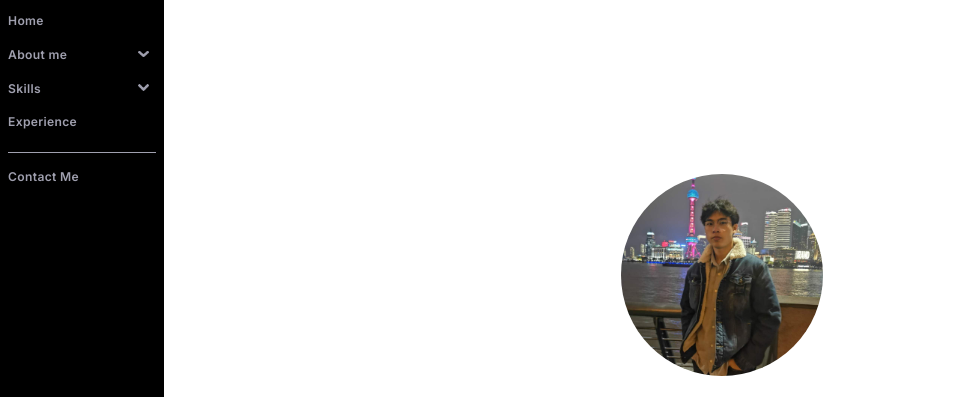
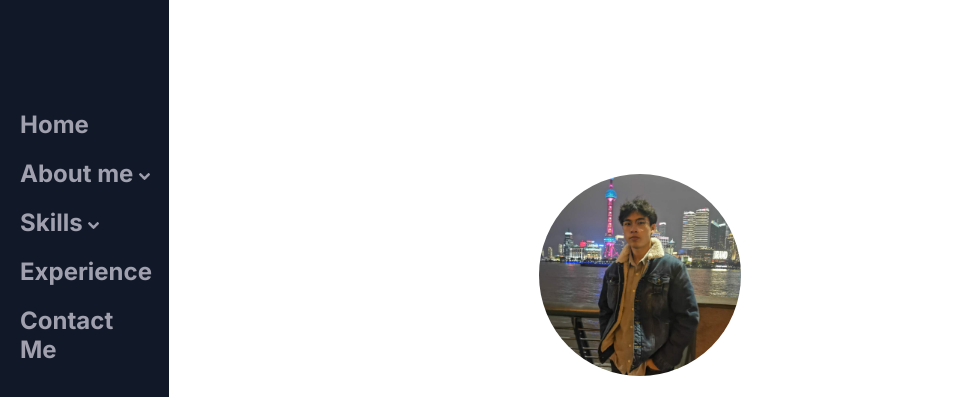
Before and after one commit to Dollar0712/Personal-Web, a plain HTML site: page index.html in a window 1280 px wide. Shown: the top 397 px of the page, without its empty margins (0-974 px from the left). Drawn offline with Linux system fonts and the light colour scheme.

Commit message:
work on menu bar

```diff
--- a/css/index.css
+++ b/css/index.css
@@ -8,11 +8,12 @@
     display: flex;
     background-color: #FFFFFF;
     min-height: 100vh;
+    flex-direction: row;
 }
 
 :root {
     --color-bg: #111827;
-    --color-menu-bg: #000;
+    --color-menu-bg: #111827;
     --font-color-mi: #A0A0AF;
     --font-color-mi-hover: #6DB1FF;
     --color-bg-mi-hover: #111827;
@@ -21,52 +22,38 @@
     --color-line-bg: #A0A0AF;
 }
 
-.skill {
-    flex-grow: 1;
-    justify-content: center;
-    align-items: center;
+.menu-box {
+    flex-direction: column;
+    font-size: 24px;
+    font-weight: 700;
+    position: fixed;
+    width: 13.229vw;
+    height: 100vh;
+    background-color: var(--color-menu-bg);
+    color: var(--font-color-mi);
 }
 
-.contact-me {
-    flex-grow: 1;
-    justify-content: center;
-    align-items: center;
-}
-
-.menu-box {
-    flex-direction: row;
-    letter-spacing: 0.026vw;
-    font-weight: 600;
-    position: relative;
-    width: fit-content;
-    min-height: 100vh;
-    padding: 0.315vw 0.631vw;
-    box-sizing: border-box;
-    background-color: var(--color-menu-bg);
+.menu-box .menu {
+    width: 90%;
 }
 
 .menu-box input[type='checkbox'] {
     display: none;
 }
 
-.menu-box>label {
-    position: absolute;
+.menu-box .label {
+    position: relative;
     top: 48%;
     right: 0;
-    transform: translateX(50%);
-    width: 1.051vw;
-    height: 1.051vw;
-    border-radius: 1.051vw;
-    box-shadow: 0vw 0vw 0.21vw 0vw #000;
-    background-color: var(--color-menu-bg);
-    color: var(--font-color-mi);
+
     display: flex;
+    flex-direction: row;
     justify-content: center;
     align-items: center;
-    overflow: hidden;
+
 }
 
-.menu-box>label>i {
+.menu-box .label i {
     font-weight: 900;
     text-indent: -0.158vw;
     font-size: 1.051vw;
@@ -74,34 +61,35 @@
     transform: rotate(0deg);
 }
 
-.menu-box>label:hover {
+.menu-box label:hover {
     box-shadow: 0vw 0vw 0.105vw 0vw #000;
     color: var(--font-color-mi-hover);
 }
 
-.menu {
-    font-size: 0.946vw;
-    width: 11.561vw;
-    min-height: 100%;
-    cursor: pointer;
-    overflow: hidden;
-    transition: width var(--transition-menu-time);
-    color: var(--font-color-mi);
+.menu-item {
+    display: flex;
+    flex-direction: column;
+    width: 100%;
+    justify-content: center;
+    padding-top: 10px;
+    padding-bottom: 10px;
+
 }
 
-.menu-title {
-    text-align: center;
-    margin-bottom: 0.525vw;
+.menu-item:first-child {
+    margin-top: 100px;
 }
 
-.menu-item>label{
+.menu-item label{
+    margin-left: 20px;
+    /* display: flex;
+    flex-direction: row;
     position: relative;
     width: 100%;
     height: 2.627vw;
-    border-radius: var(--border-radius-mi);
-    display: flex;
+
     align-items: center;
-    cursor: pointer;
+    cursor: pointer; */
 }
 
 .menu-item>label:hover {
@@ -124,7 +112,7 @@
     transform: rotate(180deg);
 }
 
-.menu-content {
+.menu-item-content {
     height: 0;
     overflow: hidden;
     transition: height var(--transition-menu-time);
@@ -133,14 +121,14 @@
     background-color: var(--color-menu-bg);
 }
 
-.menu-item>input#menu-item2:checked~.menu-content {
+.menu-item>input#menu-item2:checked~.menu-item-content {
     height: calc(2 * 2.102vw);
 }
 
-.menu-item>input#menu-item3:checked~.menu-content {
+.menu-item>input#menu-item3:checked~.menu-item-content {
     height: calc(5 * 2.102vw);
 }
-.menu-content>span {
+.menu-item-content>span {
     width: 100%;
     text-indent: 1.051vw;
     line-height: 2.102vw;
@@ -148,14 +136,7 @@
     font-size: small;
 }
 
-.menu-content>span:hover {
+.menu-item-content>span:hover {
     background-color: var(--color-bg-mi-hover);
     color: var(--font-color-mi-hover);
 }
-
-.set-line {
-    margin: 1.051vw 0 0.525vw 0;
-    width: 100%;
-    height: 0.105vw;
-    background-color: var(--color-line-bg);
-}
--- a/index.html
+++ b/index.html
@@ -17,12 +17,13 @@
 <body>
     <div class="content">
         <div class="menu-box">
-            <input type="checkbox" id="menu-btn">
             <div class="menu">
                 <div class="menu-item">
                     <input type="checkbox" id="menu-item1">
                     <label for="menu-item1">
-                        <span>Home</span>
+                        <span>
+                            Home
+                        </span>
                     </label>
                 </div>
 
@@ -33,9 +34,8 @@
                         <i>
                             <img src="./icons/chevron-arrow-down.png" alt="drop down arrow" style="width: 0.841vw; height: 0.841vw;">
                         </i>
-
                     </label>
-                    <div class="menu-content">
+                    <div class="menu-item-content">
                         <span>About myself</span>
                         <span>Educational background</span>
                     </div>
@@ -50,7 +50,7 @@
                         </i>
 
                     </label>
-                    <div class="menu-content">
+                    <div class="menu-item-content">
                         <span>Programming languages </span>
                         <span>Microcontroller and processor</span>
                         <span>Operating system</span>
@@ -66,15 +66,14 @@
                     </label>
                 </div>
 
-                <div class="set-line"></div>
-
                 <div class="menu-item">
                     <input type="checkbox" id="menu-item5">
                     <label for="menu-item5">
-                        <span onchange="toContact()">Contact Me</span>
+                        <span>Contact Me</span>
                     </label>
                 </div>
             </div>
+
         </div>
 
         <div class="home" style="display: flex;">
```
